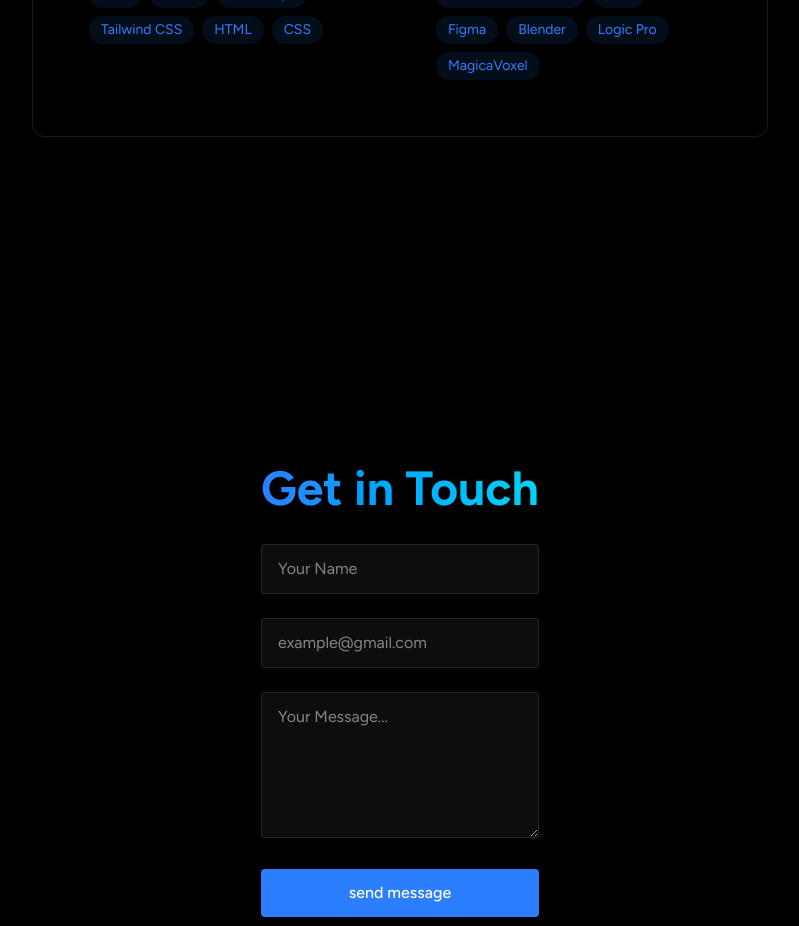
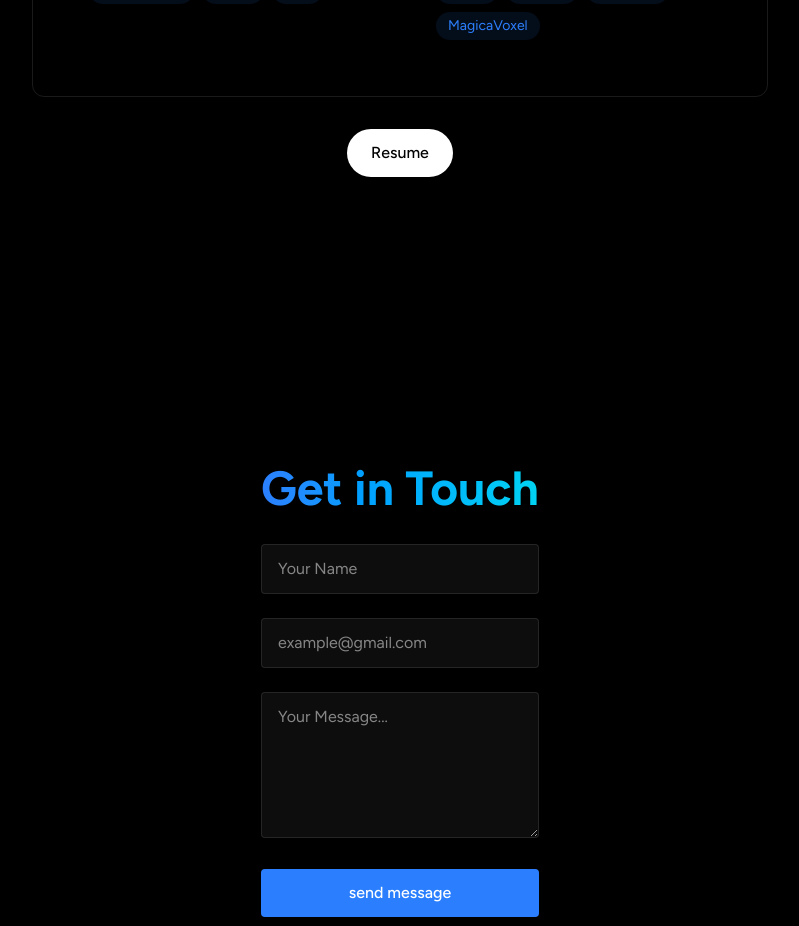
Before and after one commit to MonkTun/yj-portfolio, a React (Vite) app: page / in a window 1280 px wide. Shown: the part 4400-5326 px from the top of the page, without its empty margins (240-1039 px from the left). Built offline with nearby package versions, Linux system fonts and the light colour scheme.

Commit message:
added resume button

```diff
--- a/src/components/sections/About.jsx
+++ b/src/components/sections/About.jsx
@@ -1,5 +1,6 @@
 import { RevealOnScroll } from "../utility/RevealOnScroll";
 import { SectionHeading } from "../utility/SectionHeading";
+import { Button } from "../utility/Button";
 
 export const About = () => {
   const technicalSkills = [
@@ -77,6 +78,17 @@ export const About = () => {
             </div>
           </div>
 
+          <div className="mt-8 flex justify-center flex-wrap gap-4">
+            <Button
+              href="/resume.pdf"
+              variant="primary"
+              target="_blank"
+              rel="noopener noreferrer"
+            >
+              Resume
+            </Button>
+          </div>
+
           {/* <div className="grid grid-cols-1 md:grid-cols-2 gap-6 mt-8">
             <div className="p-6 rounded-xl border-white/10 border hover:-translate-y-1 transition-all">
               <h3 className="text-xl font-bold mb-4">🎓 Education</h3>
```
Also changed, not shown: src/pages/Resume.jsx (+5 -7 lines).
